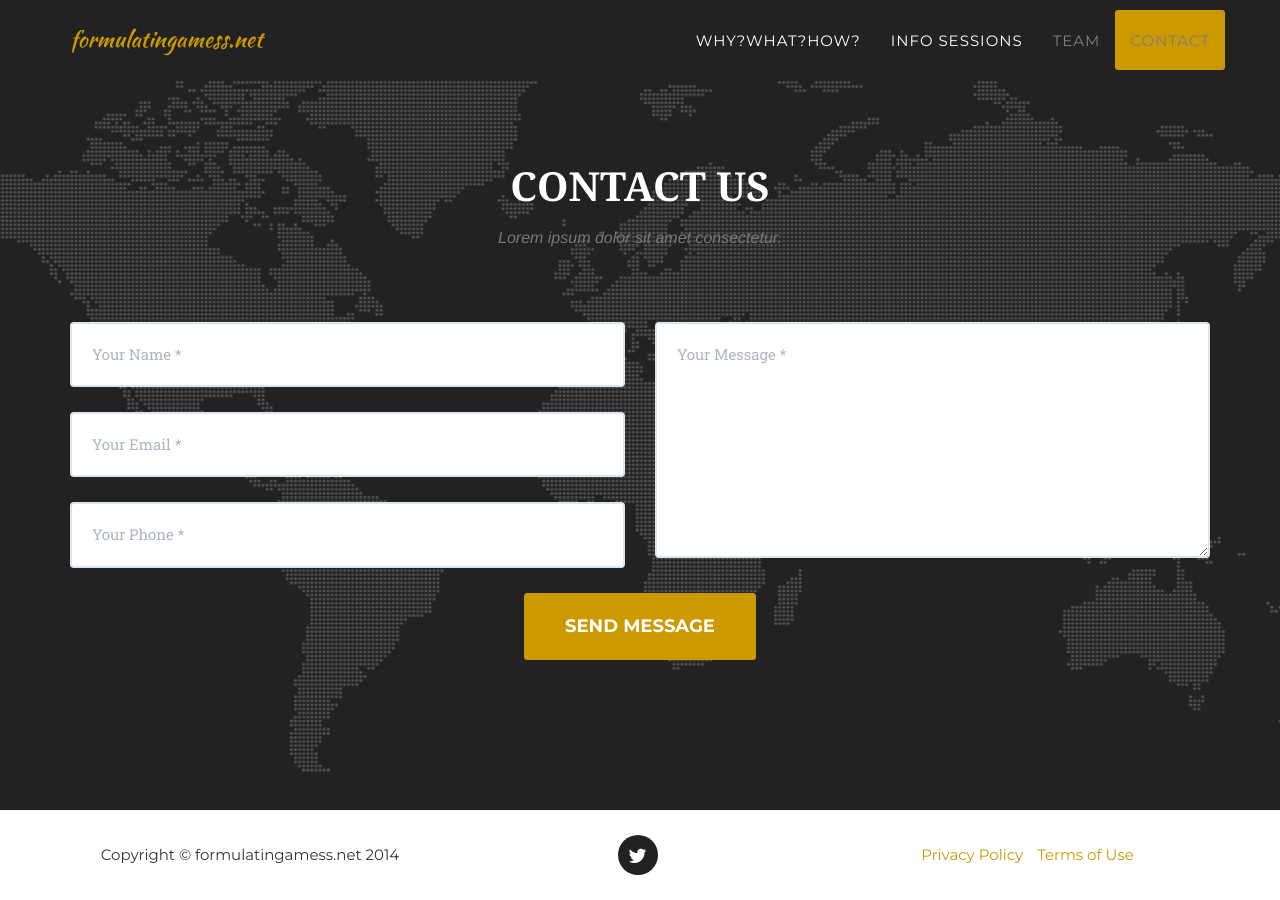
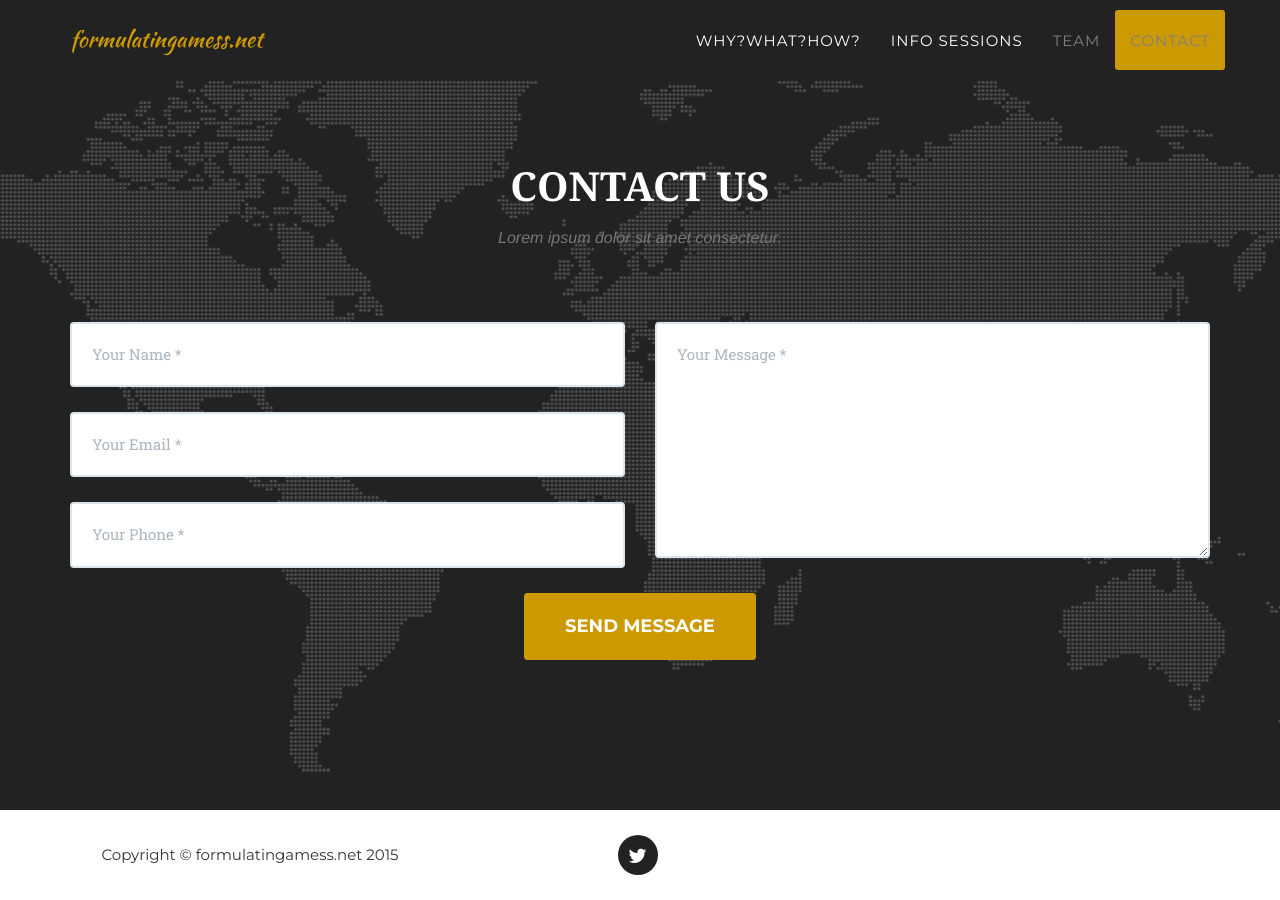
Before and after one commit to formulatingamess/www, a Jekyll site: the page built from index.html, in a window 1280 px wide and 900 px high, scrolled down 4114 px. Built offline with Jekyll 4.4.1, drawn with Linux system fonts in a browser that asks for light colours; some web fonts are replaced.

Commit message:
got rid of inline quicklinks in the footer; corrected copyright year

```diff
--- a/_includes/footer.html
+++ b/_includes/footer.html
@@ -2,7 +2,7 @@
         <div class="container">
             <div class="row">
                 <div class="col-md-4">
-                    <span class="copyright">Copyright &copy; {{ site.title }} 2014</span>
+                    <span class="copyright">Copyright &copy; {{ site.title }} 2015</span>
                 </div>
                 <div class="col-md-4">
                     <ul class="list-inline social-buttons">
@@ -12,6 +12,7 @@
                         {% endfor %}
                     </ul>
                 </div>
+                <!--
                 <div class="col-md-4">
                     <ul class="list-inline quicklinks">
                         <li><a href="#">Privacy Policy</a>
@@ -20,6 +21,7 @@
                         </li>
                     </ul>
                 </div>
+                -->
             </div>
         </div>
     </footer>
```
